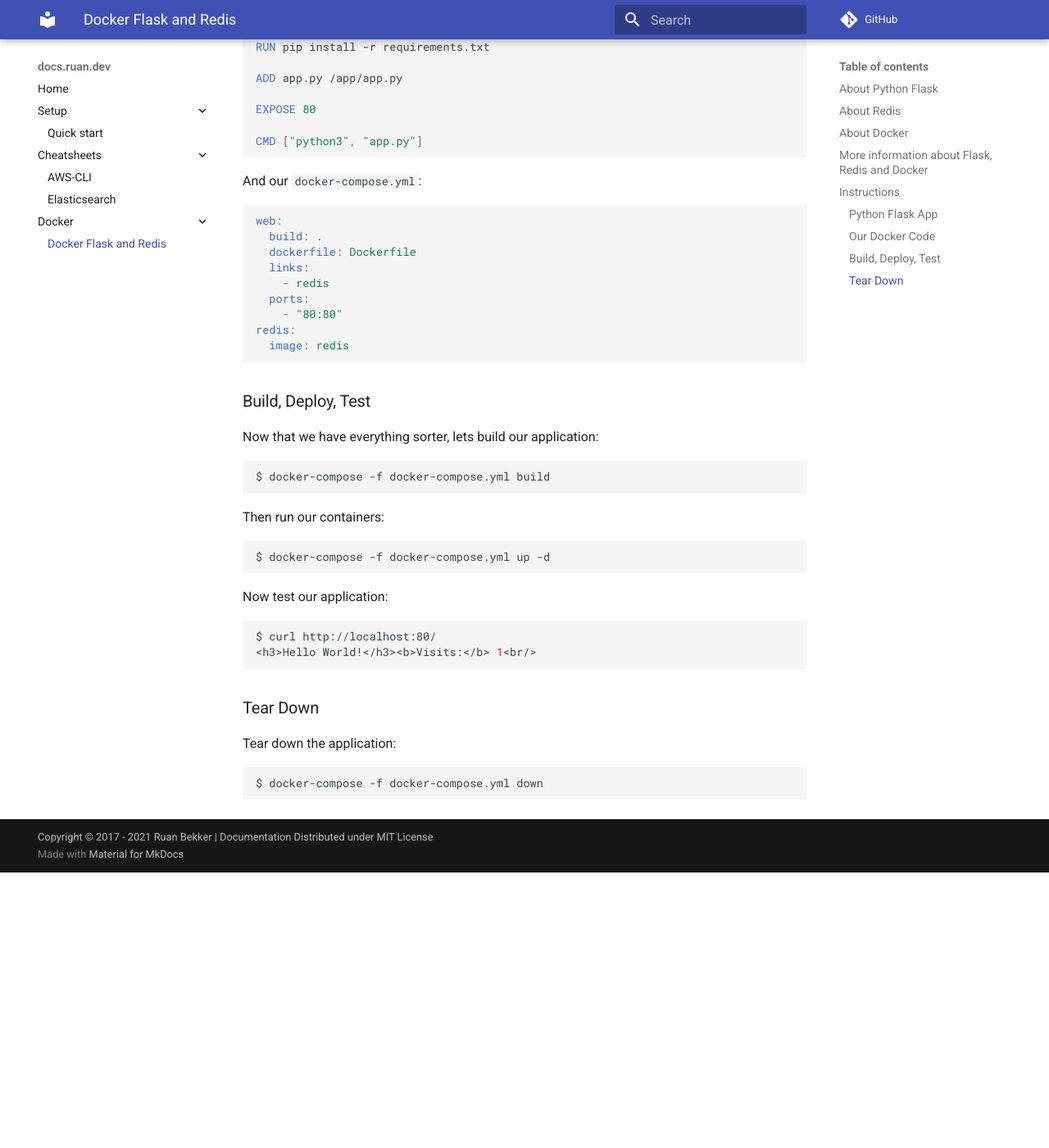
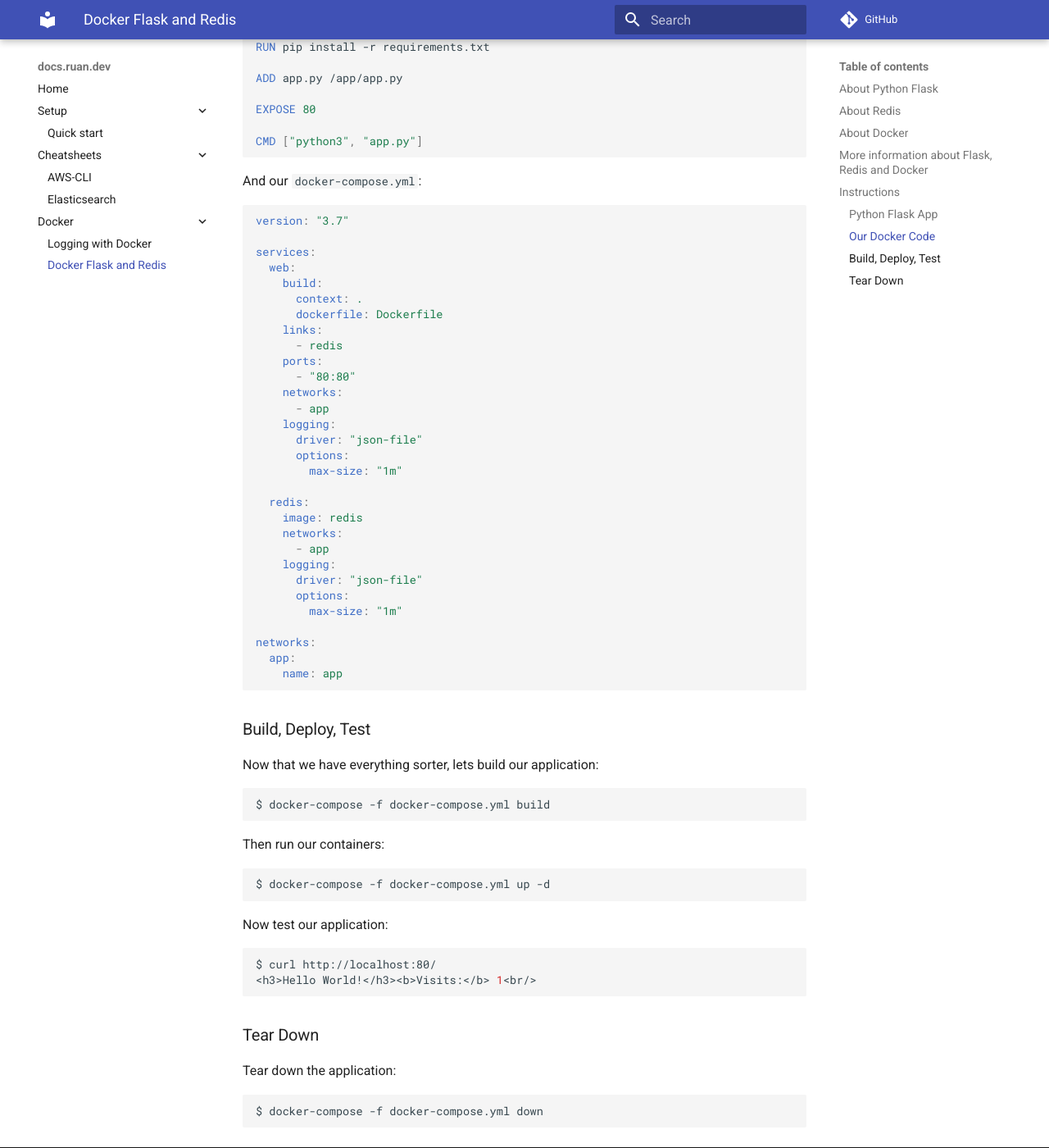
Before and after one commit to ruanbekker/docs-ruan-dev, an MkDocs documentation site: the page built from docs/docker/flask-redis.md, in a window 1280 px wide and 1400 px high, scrolled down 1698 px. Shown: the whole window at 82% size. Built offline with MkDocs 1.6.1 and Material for MkDocs 9.7.7, drawn with Linux system fonts in a browser that asks for light colours; comment, search, counter and statistics services are not loaded; before the commit the page ends 2762 px from its top, so only the background shows below that.

Commit message:
add docker logging

````diff
--- a/docs/docker/flask-redis.md
+++ b/docs/docker/flask-redis.md
@@ -83,15 +83,36 @@ CMD ["python3", "app.py"]
 And our `docker-compose.yml`:
 
 ```yaml
-web:
-  build: .
-  dockerfile: Dockerfile
-  links:
-    - redis
-  ports:
-    - "80:80"
-redis:
-  image: redis
+version: "3.7"
+
+services:
+  web:
+    build:
+      context: .
+      dockerfile: Dockerfile
+    links:
+      - redis
+    ports:
+      - "80:80"
+    networks:
+      - app
+    logging:
+      driver: "json-file"
+      options:
+        max-size: "1m"
+
+  redis:
+    image: redis
+    networks:
+      - app
+    logging:
+      driver: "json-file"
+      options:
+        max-size: "1m"
+
+networks:
+  app:
+    name: app
 ```
 
 ### Build, Deploy, Test
--- a/mkdocs.yml
+++ b/mkdocs.yml
@@ -24,6 +24,7 @@ nav:
       - AWS-CLI: cheatsheets/awscli.md
       - Elasticsearch: cheatsheets/elasticsearch.md
   - Docker:
+      - Logging with Docker: docker/logging.md
       - Docker Flask and Redis: docker/flask-redis.md
 
 copyright: Copyright &copy; 2017 - 2021 <a href="https://twitter.com/ruanbekker">Ruan Bekker</a> | <a href="https://github.com/ruanbekker/mkdocs-material-starter/blob/main/LICENSE">Documentation Distributed under MIT License</a>
````
Also changed, not shown: docs/docker/logging.md (added, +101 -0 lines).
